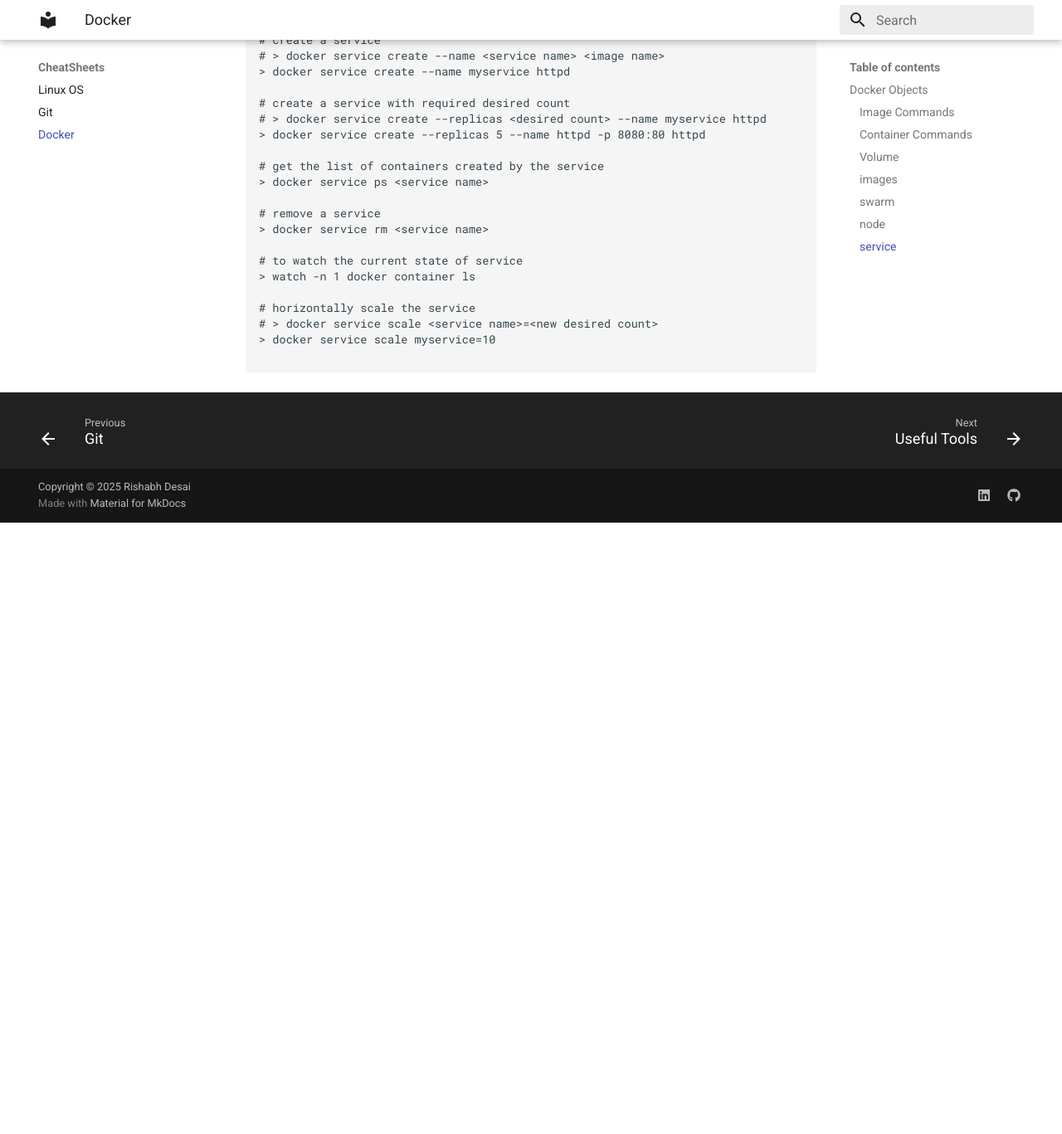
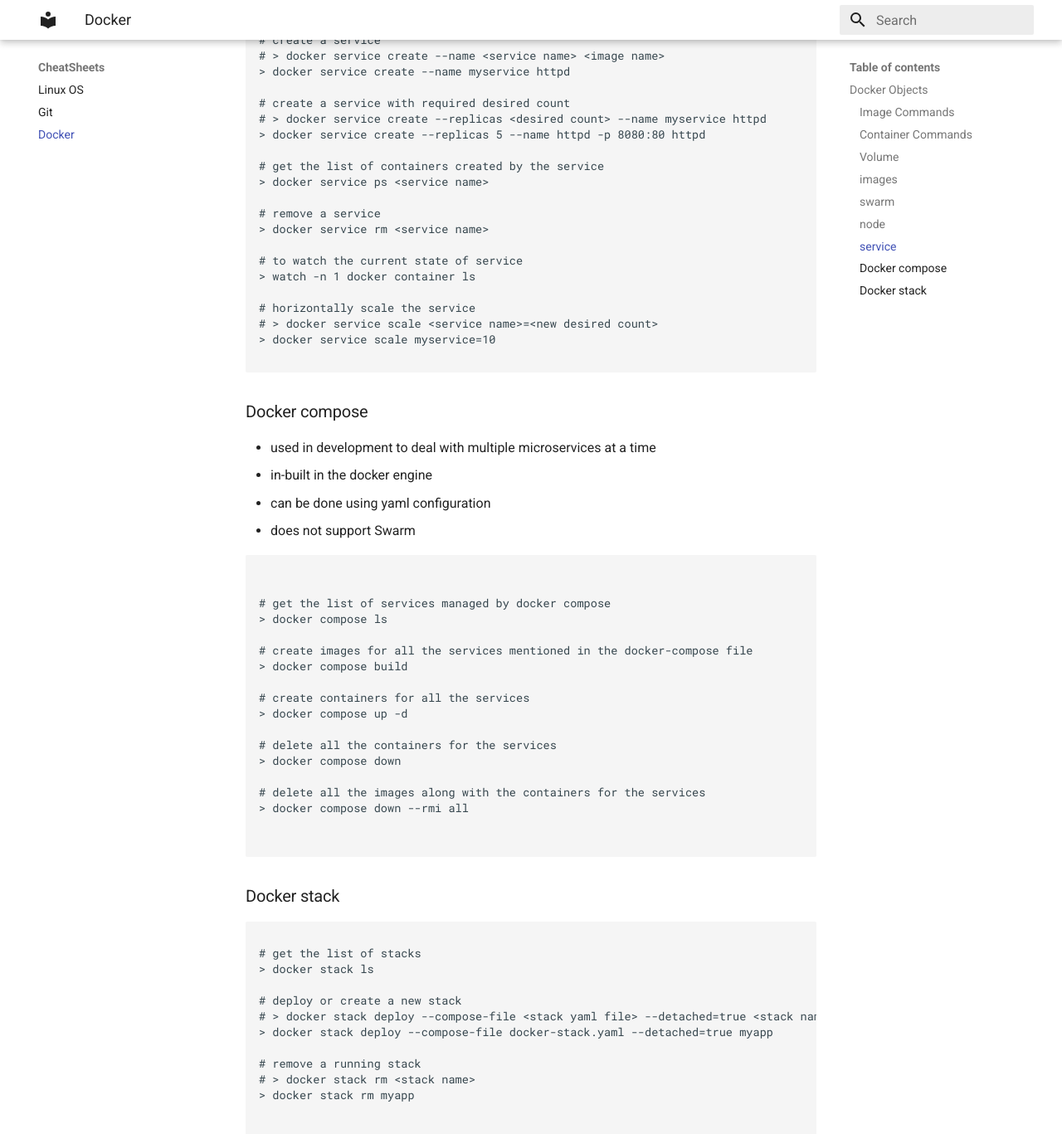
Before and after one commit to rishabdesai/mkdocs-cv, an MkDocs documentation site: the page built from docs/devtools/cheatsheet/docker.md, in a window 1280 px wide and 1400 px high, scrolled down 5046 px. Shown: the top 1367 px of the window at 83% size. Built offline with MkDocs 1.6.1 and Material for MkDocs 9.7.7, drawn with Linux system fonts in a browser that asks for light colours; before the commit the page ends 5676 px from its top, so only the background shows below that.

Commit message:
docker commands added

````diff
--- a/docs/devtools/cheatsheet/docker.md
+++ b/docs/devtools/cheatsheet/docker.md
@@ -260,3 +260,49 @@
 > docker service scale myservice=10
 
 ```
+
+### Docker compose
+
+- used in development to deal with multiple microservices at a time
+- in-built in the docker engine
+- can be done using yaml configuration
+- does not support Swarm
+
+```bash
+
+
+# get the list of services managed by docker compose
+> docker compose ls
+
+# create images for all the services mentioned in the docker-compose file
+> docker compose build
+
+# create containers for all the services
+> docker compose up -d
+
+# delete all the containers for the services
+> docker compose down
+
+# delete all the images along with the containers for the services
+> docker compose down --rmi all
+
+
+```
+
+### Docker stack
+
+```bash
+
+# get the list of stacks
+> docker stack ls
+
+# deploy or create a new stack
+# > docker stack deploy --compose-file <stack yaml file> --detached=true <stack name>
+> docker stack deploy --compose-file docker-stack.yaml --detached=true myapp
+
+# remove a running stack
+# > docker stack rm <stack name>
+> docker stack rm myapp
+
+
+```
````
